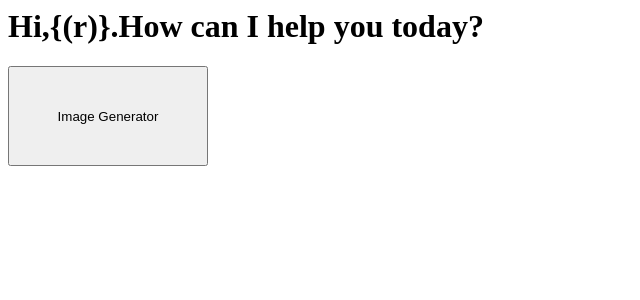
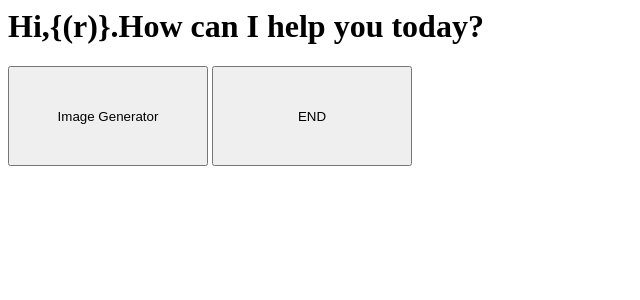
Before and after one commit to Tao0503/RPA-19ffeb2024, a Python web app: template templates/main.html in a window 1280 px wide. Shown: the top 300 px of the page, without its empty margins (0-640 px from the left). Run offline with Jinja, Linux system fonts and the light colour scheme; the template is opened without the code that fills it, so the values that code supplies are empty.

Commit message:
Update main.html

```diff
--- a/templates/main.html
+++ b/templates/main.html
@@ -6,9 +6,10 @@
 </style>
 
 <div class ="container">
-
 <h1>Hi,{(r)}.How can I help you today? </h1>
 <form action="/image_gpt" method="post">
       <input type = "submit" value="Image Generator" style="width: 200px;height: 100px;">
+<form action="/end" method="post">
+      <input type = "submit" value="END" style="width: 200px;height: 100px;">
 </form>
 </div>
```
